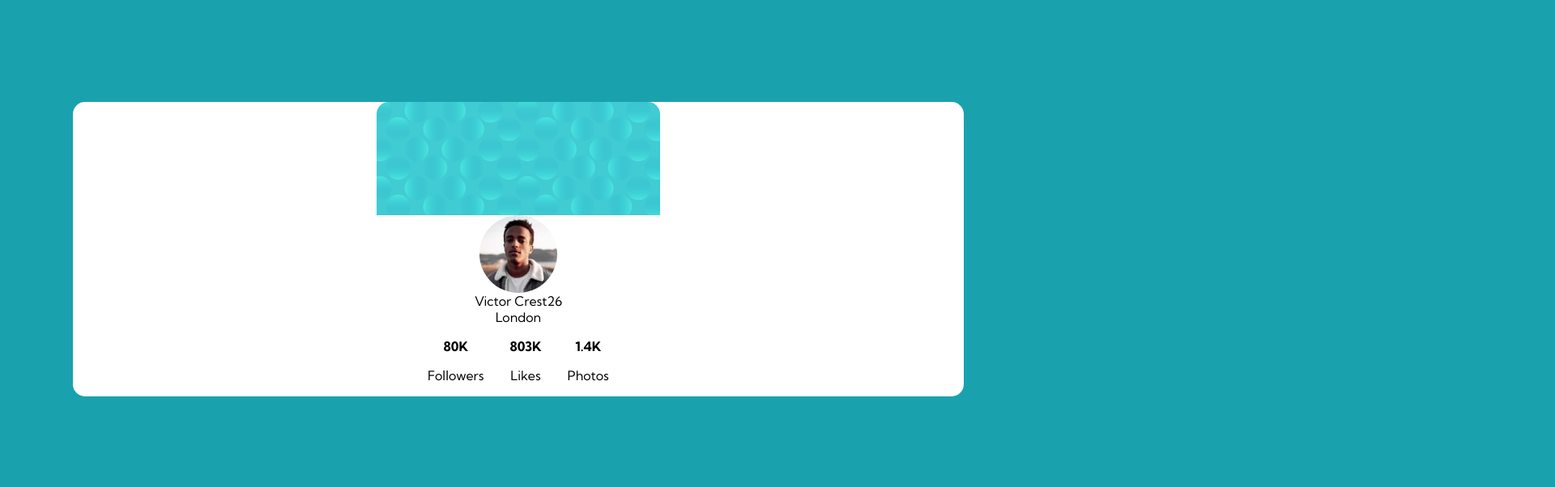
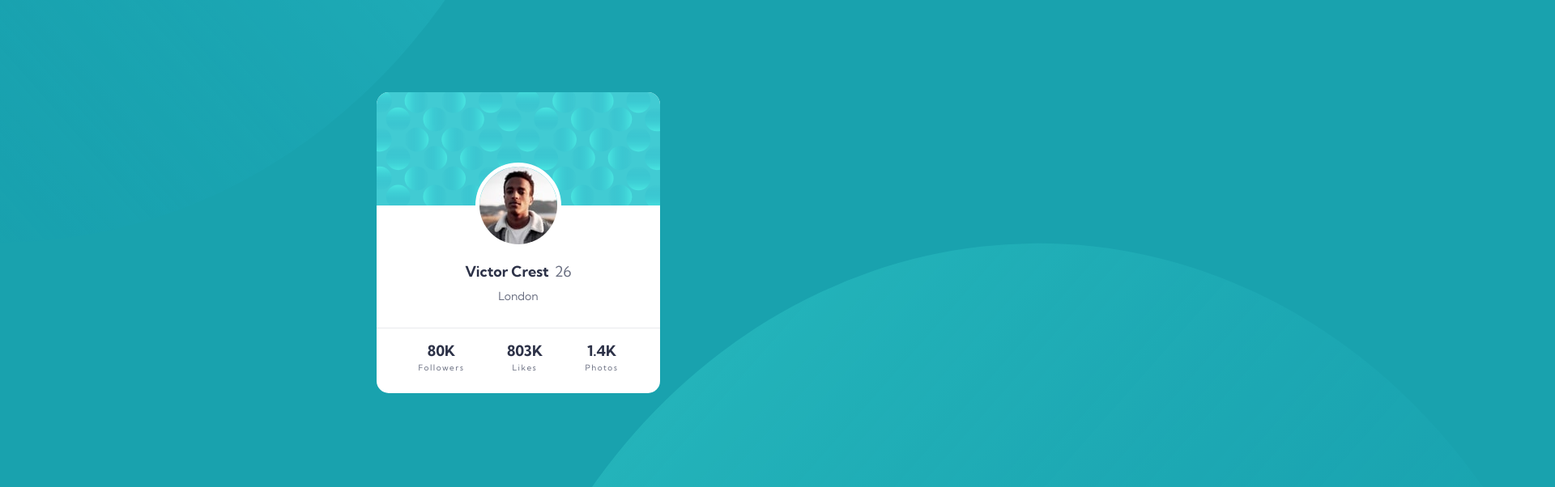
Before and after one commit to kalrog-dev/fem_profile_card_component, a plain HTML site: page index.html in a window 1280 px wide. Shown: the part 100-702 px from the top of the page at 81% size, 1920 px wide, since content can reach past the window. Drawn offline with Linux system fonts and the light colour scheme.

Commit message:
Add README.md, typograpgy, background images

```diff
--- a/index.html
+++ b/index.html
@@ -9,30 +9,33 @@
 </head>
 <body>
   <main class="flex">
+    <img class="bg-pattern-top" src="./images/bg-pattern-top.svg" alt="background pattern" aria-hidden="true">
     <div class="card flex">
       <img class="card__bg-pattern-card" src="./images/bg-pattern-card.svg" alt="card background pattern" aria-hidden="true">
+      <div class="card__content flex">
         <img class="card__image" src="./images/image-victor.jpg" alt="profile image">
-      <div class="flex">
-        <div class="card__name">Victor Crest</div>
-        <div class="card__age">26</div>
+        <div class="card__personal-info flex">
+          <span class="card__name bold">Victor Crest</span>
+          <span class="card__age">26</span>
         </div>
-      <div class="card__town">London</div>
+        <p class="card__town">London</p>
         <div class="card__stats flex">
           <div class="col">
-          <p class="bold">80K</p>
-          <p>Followers</p>
+            <p class="card__social-number bold">80K</p>
+            <p class="card__social-category">Followers</p>
           </div>
           <div class="col">
-          <p class="bold">803K</p>
-          <p>Likes</p>
+            <p class="card__social-number bold">803K</p>
+            <p class="card__social-category">Likes</p>
           </div>
           <div class="col">
-          <p class="bold">1.4K</p>
-          <p>Photos</p>
+            <p class="card__social-number bold">1.4K</p>
+            <p class="card__social-category">Photos</p>
           </div>
         </div>
-
       </div>
+    </div>
+    <img class="bg-pattern-bottom" src="./images/bg-pattern-bottom.svg" alt="background pattern" aria-hidden="true">
   </main>
 </body>
 </html>
--- a/style.css
+++ b/style.css
@@ -14,16 +14,29 @@
   --ff: "Kumbh Sans", sans-serif;
 }
 
+/* Reset */
+*,
+*::before,
+*::after {
+  box-sizing: border-box;
+  margin: 0;
+  padding: 0;
+}
+
 /* General */
 body {
   font-family: var(--ff);
+  font-size: 0.875rem;
+  color: hsl(227, 10%, 46%);
   background-color: hsl(185, 75%, 39%);
+  line-height: 1.5;
+  overflow: hidden;
 }
 
 main {
   justify-content: center;
   align-items: center;
-  min-height: 100vh;
+  height: 100vh;
 }
 
 img {
@@ -40,11 +53,29 @@ img {
 }
 
 /* Typography */
+.card__name,
+.card__social-number {
+  font-size: 1.125rem;
+  color: hsl(229, 23%, 23%);
+}
+
+.card__age {
+  font-size: 1.125rem;
+  color: hsl(227, 10%, 46%);
+}
+
+.card__social-category {
+  font-size: 0.625rem;
+  letter-spacing: 1.5px;
+}
+
 /* Layout */
 .card {
   flex-direction: column;
   align-items: center;
   width: 87%;
+  max-width: 350px;
+  min-width: 264px;
   border-radius: 15px;
   background-color: #fff;
 }
@@ -53,15 +84,65 @@ img {
   border-radius: 15px 15px 0 0;
 }
 
+.card__content {
+  flex-direction: column;
+  align-items: center;
+  width: 100%;
+}
+
 .card__image {
+  position: relative;
+  top: -53px;
+  border: 5px solid #fff;
   border-radius: 50%;
-  width: 96px;
+  width: 106px;
+}
+
+.card__personal-info {
+  margin-block: -2.75em 0.5em;
+  gap: 0.5em;
+}
+
+.card__town {
+  padding-bottom: 2em;
 }
 
 .card__stats {
   justify-content: center;
-  gap: 2em;
+  align-self: stretch;
+  gap: 3.75em;
   text-align: center;
+  padding-block: 1.7em;
+  border-top: 1px solid hsl(225, 10%, 92%);
+}
+
+.bg-pattern-top,
+.bg-pattern-bottom {
+  position: absolute;
+  content: "";
+  width: 110vw;
+  max-width: unset;
+  height: 125vw;
+  z-index: -1;
+  opacity: 0.75;
+}
+
+.bg-pattern-top {
+  top: 0;
+  left: 0;
+  transform: translate(-50%, -75%);
+
+}
+
+.bg-pattern-bottom {
+  bottom: 0;
+  right: 0;
+  transform: translate(50%, 75%);
 }
 
 /* Media queries */
+@media (min-width: 40em) {
+  .card__stats {
+    padding-top: 1em;
+  }
+}
```
Also changed, not shown: 1 other file. Lines whose indentation alone changed are shown as unchanged.
